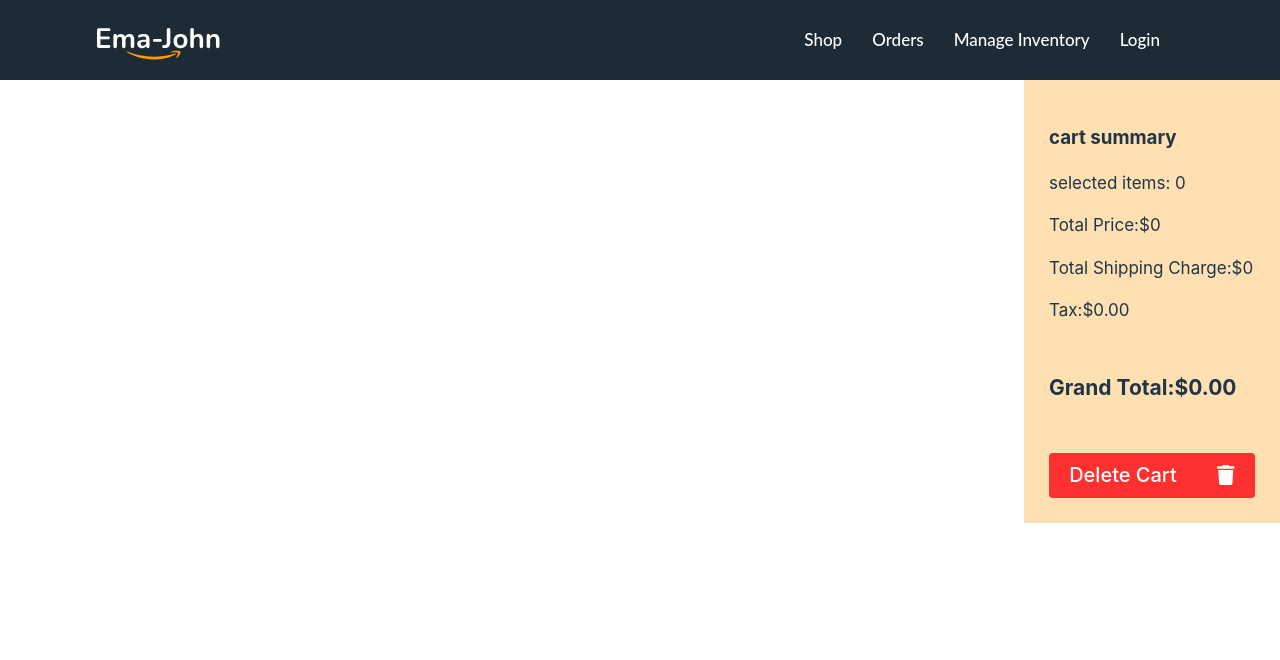
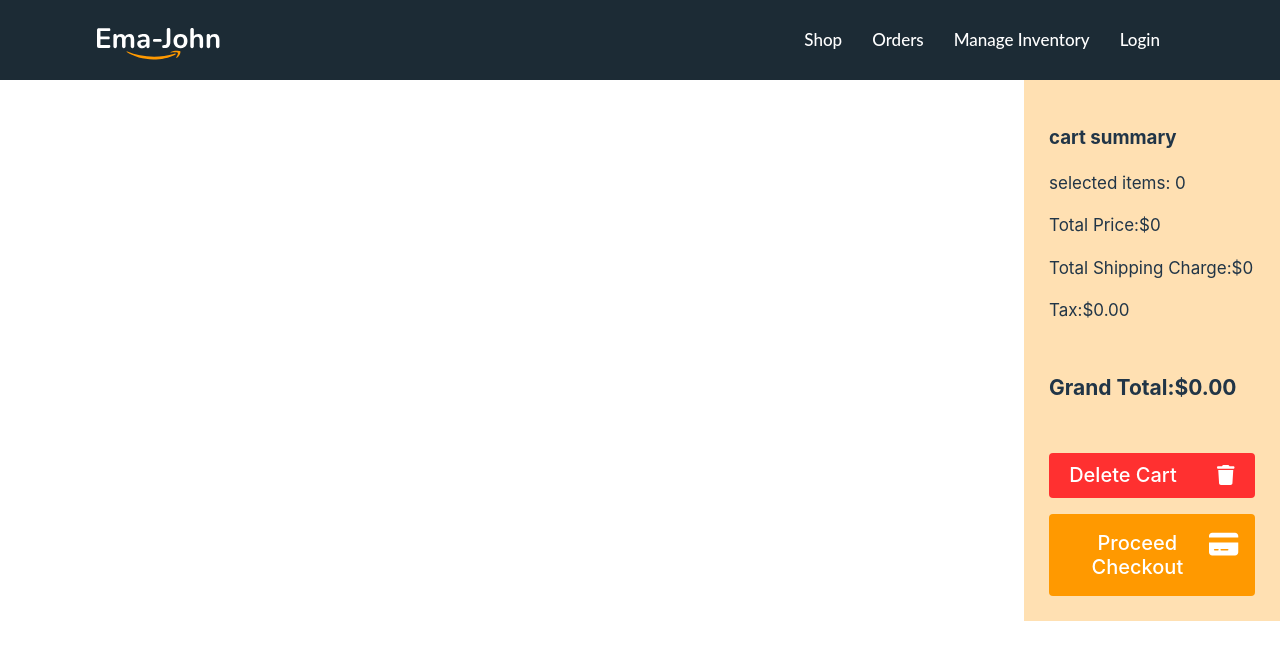
Before and after one commit to rojinaeva/ema-john-final, a React (Vite) app: page /orders in a window 1280 px wide. Shown: the top 660 px of the page. Built offline with nearby package versions, Linux system fonts and the light colour scheme.

Commit message:
chekout page and from  shop page to( review order button click (link to order page))done

```diff
--- a/src/Components/Cart/Cart.jsx
+++ b/src/Components/Cart/Cart.jsx
@@ -4,9 +4,9 @@
 import { faTrash } from '@fortawesome/free-solid-svg-icons'
 
 
-const Cart = (props) => {
-    const {cart}=props;
-    const handleClearCart=props.handleClearCart;
+const Cart = ({cart,handleClearCart,children}) => {
+    // const {cart}=props;
+    // const handleClearCart=props.handleClearCart;
     console.log(cart);
     // const cart=props.cart;
     let total=0;
@@ -36,6 +36,7 @@
                 <span>Delete Cart</span>
                 <span> <FontAwesomeIcon  icon={faTrash} /></span>
             </button>
+            {children}
         </div>
     );
 };
--- /dev/null
+++ b/src/Components/Checkout/Checkout.jsx
@@ -0,0 +1,11 @@
+import React from 'react';
+
+const Checkout = () => {
+    return (
+        <div>
+            <h3>chekout your order page!!!</h3>
+        </div>
+    );
+};
+
+export default Checkout;
--- a/src/Components/Orders/Orders.css
+++ b/src/Components/Orders/Orders.css
@@ -1,3 +1,20 @@
 .review-container{
     margin:50px auto;
 }
+.btn-checkout{
+    margin-top: 16px;
+    display: flex;
+    justify-content: space-between;
+    width: 100%;
+    border-radius: 4px;
+    background: #F90;
+    padding:16px;
+}
+.btn-checkout span{
+
+        color: #FFF;
+        font-size: 20px;
+}
+.icon-style{
+    color:white;
+}
--- a/src/Components/Orders/Orders.jsx
+++ b/src/Components/Orders/Orders.jsx
@@ -1,9 +1,11 @@
 import React, { useState } from 'react';
 import Cart from '../Cart/Cart';
-import { useLoaderData } from 'react-router-dom';
+import { Link, useLoaderData } from 'react-router-dom';
 import ReviewItems from '../ReviewItems/ReviewItems';
 import './Orders.css'
 import { deleteShoppingCart, removeFromDb } from '../../utilities/fakedb';
+import { FontAwesomeIcon } from '@fortawesome/react-fontawesome'
+import { faCreditCard } from '@fortawesome/free-solid-svg-icons'
 
 const Orders = () => {
     const savedCart=useLoaderData();
@@ -32,7 +34,13 @@
            </div>
            <div className="cart-container">
               <Cart cart={cart}
-              handleClearCart={handleClearCart}></Cart>
+              handleClearCart={handleClearCart}>
+               <Link to='/checkout'>
+                  <button className='btn-checkout'>
+                  <span>Proceed Checkout</span>
+                  <span><FontAwesomeIcon className='icon-style' icon={faCreditCard} /></span>
+                  </button></Link>
+              </Cart>
            </div>
         </div>
     );
--- a/src/Components/ReviewItems/ReviewItems.css
+++ b/src/Components/ReviewItems/ReviewItems.css
@@ -40,5 +40,5 @@
 }
 .icon-style{
    color: #EB5757;
-  font-size: 27px;
+  font-size: 26px;
 }
--- a/src/Components/Shop/Shop.css
+++ b/src/Components/Shop/Shop.css
@@ -8,3 +8,16 @@
     gap:45px;
     padding: 50px;
 }
+
+.btn-review-order{
+    margin-top: 16px;
+    display: flex;
+    justify-content: space-between;
+    width: 100%;
+    border-radius: 4px;
+    background: #F90;
+}
+.btn-review-order span{
+    color: #FFF;
+    font-size: 20px;
+}
--- a/src/Components/Shop/Shop.jsx
+++ b/src/Components/Shop/Shop.jsx
@@ -3,6 +3,9 @@
 import Product from '../Product/Product';
 import Cart from '../Cart/Cart';
 import { addToDb, deleteShoppingCart, getShoppingCart } from '../../utilities/fakedb';
+import { Link } from 'react-router-dom';
+import { FontAwesomeIcon } from '@fortawesome/react-fontawesome'
+import { faArrowRight } from '@fortawesome/free-solid-svg-icons'
 
 
 const Shop = () => {
@@ -86,7 +89,13 @@
             </div>
             <div className="cart-container">
               <Cart cart={cart}
-              handleClearCart={handleClearCart}></Cart>
+              handleClearCart={handleClearCart}>
+                <Link to='/orders'>
+                  <button className='btn-review-order'>
+                  <span>Review Order</span>
+                  <span><FontAwesomeIcon className='icon-style' icon={faArrowRight} /></span>
+                  </button></Link>
+              </Cart>
             </div>
         </div>
     );
--- a/src/main.jsx
+++ b/src/main.jsx
@@ -13,6 +13,7 @@
 import NotFound from './Components/NotFound/NotFound.jsx';
 import Orders from './Components/Orders/Orders.jsx';
 import cartProductsLoader from './Loaders/cartProductsLoader.js';
+import Checkout from './Components/Checkout/Checkout.jsx';
 
 const router=createBrowserRouter([
   {
@@ -27,6 +28,11 @@
         path:'/orders',
        element:<Orders></Orders>,
        loader:cartProductsLoader
+      },
+      {
+        path:'/checkout',
+       element:<Checkout></Checkout>
+
       },
       {
         path:'/inventory',
```
